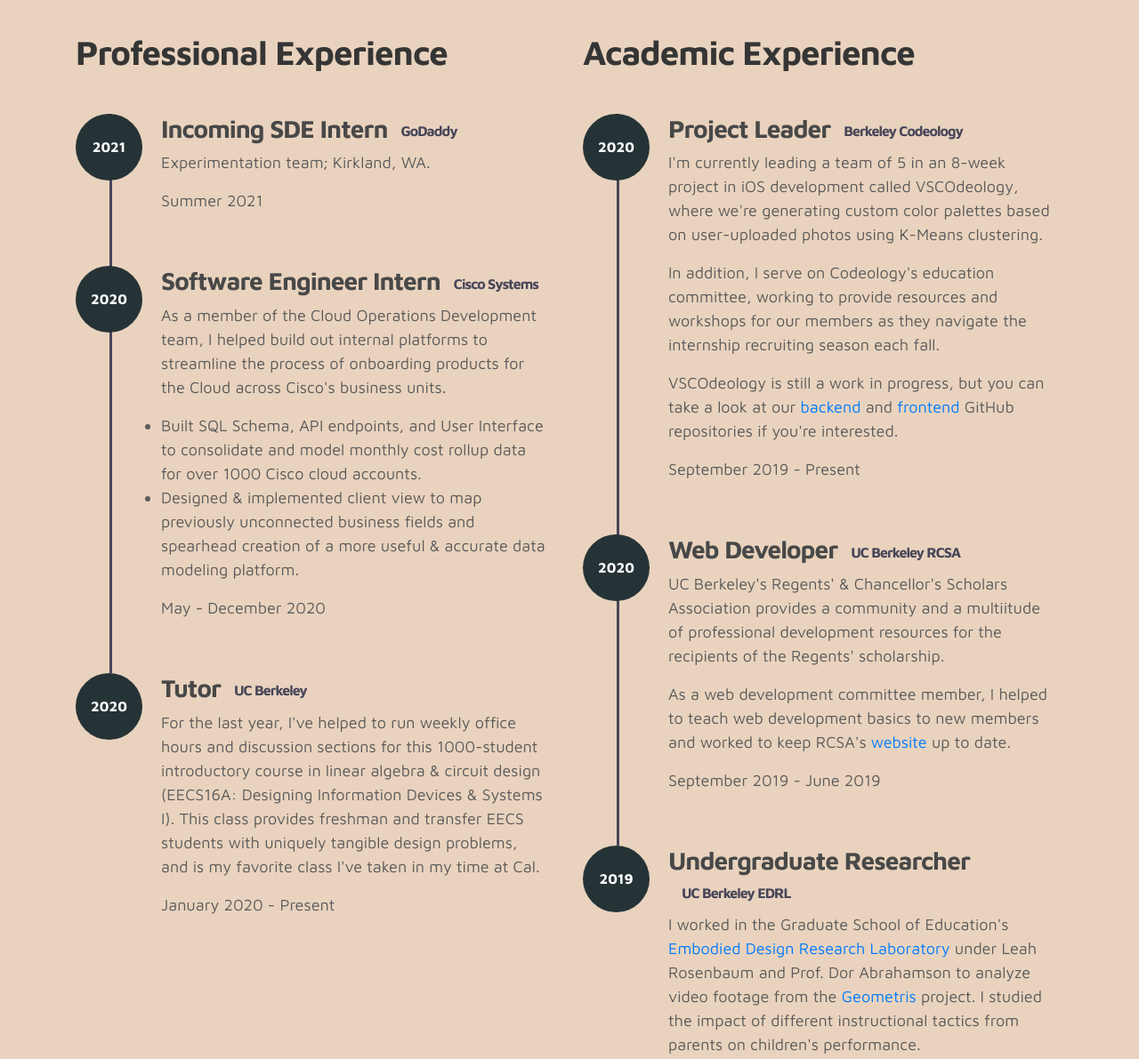
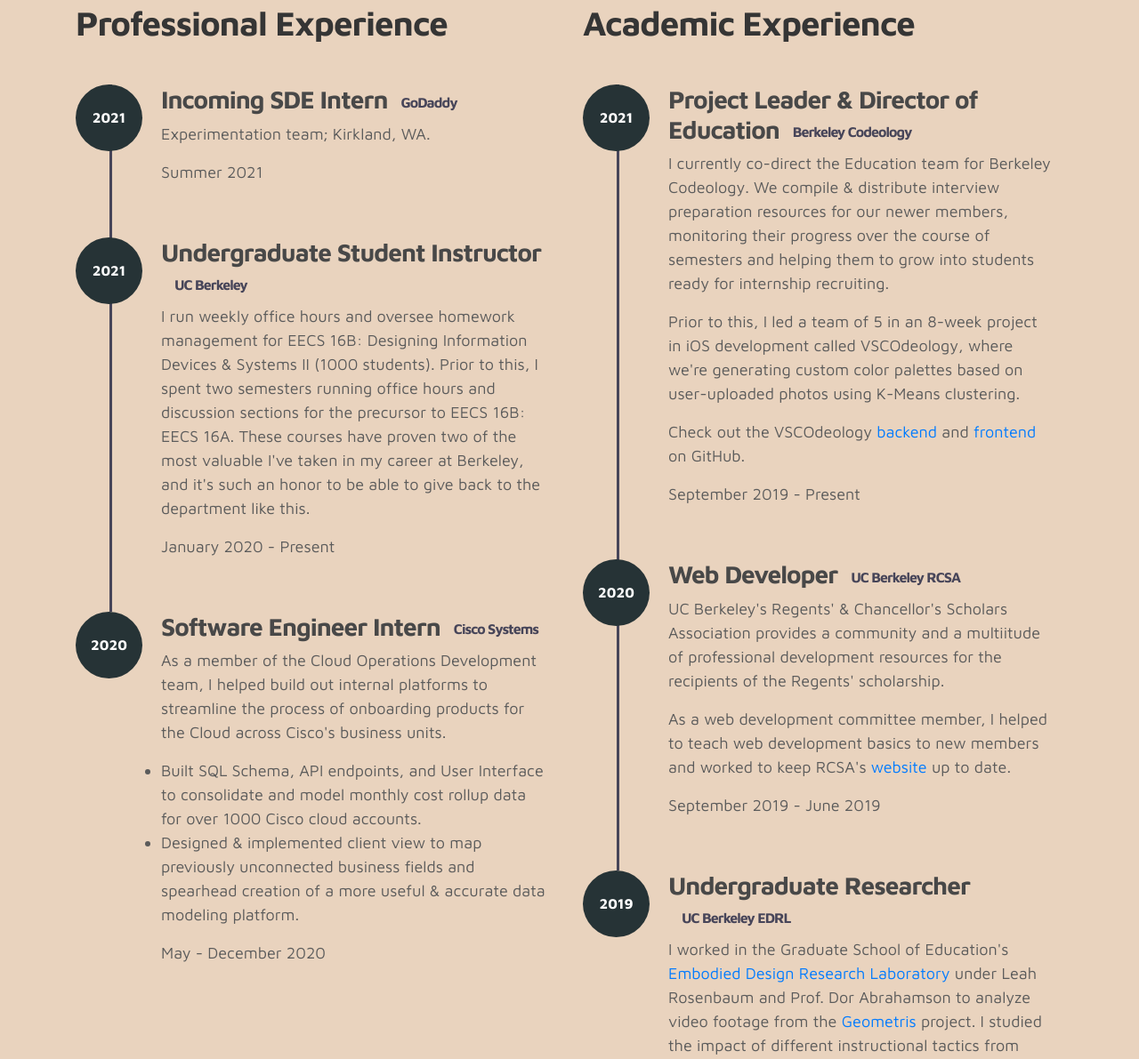
Before and after one commit to aliciamatsumoto/aliciamatsumoto.github.io, a plain HTML site: page index.html in a window 1280 px wide. Shown: the part 671-1862 px from the top of the page at 89% size. Drawn offline with Linux system fonts and the light colour scheme.

Commit message:
update to include ugsi/cody edu

```diff
--- a/index.html
+++ b/index.html
@@ -70,14 +70,13 @@
                         </h1>
 
                         <p><strong>I'm Alicia,</strong> a UC Berkeley sophomore studying Electrical Engineering
-                          & Computer Science (EECS). I'm an aspiring software engineer with a demonstrated background in full stack development
-                          looking to spend the next few years of my education branching into new disciplines & learning everything I can.
-                          I'm 80% coffee, 20% ex-theatre-kid, and the biggest cat lover you'll ever meet.
+                          & Computer Science (EECS). I'm passionate about teaching & tech, and if you skim my
+                          resume you'll find that I do quite a bit of both. Lover of code (sometimes), cats and coffee (always).
                           <br>
                         </p>
 
                         <div class="custom-btn-group mt-4">
-                          <a href="https://drive.google.com/file/d/1ZCIpTdcFF3X-gPqtP7KCVdn2-M2K7nBi/view?usp=sharing"
+                          <a href="https://drive.google.com/file/d/1v-evm8TSoAk5hHTBseA6O0_oj2l3PQKv/view?usp=sharing"
                           class="btn mr-lg-2 custom-btn" target="_blank"><i class='uil uil-file-alt'></i> Download Resume</a>
                         </div>
                     </div>
@@ -115,6 +114,20 @@
                         </div>
                     </div>
 
+                    <div class="timeline-wrapper">
+                      <div class="timeline-yr">
+                          <span>2021</span>
+                      </div>
+                      <div class="timeline-info">
+                          <h3><span>Undergraduate Student Instructor</span><small>UC Berkeley</small></h3>
+                          <p>I run weekly office hours and oversee homework management for EECS 16B: Designing Information Devices
+                            & Systems II (1000 students). Prior to this, I spent two semesters running office hours and discussion sections
+                            for the precursor to EECS 16B: EECS 16A. These courses have proven two of the most valuable I've taken in my
+                            career at Berkeley, and it's such an honor to be able to give back to the department like this.
+                          </p>
+                          <p>January 2020 - Present</p>
+                      </div>
+                  </div>
 
                     <div class="timeline-wrapper">
                           <div class="timeline-yr">
@@ -139,19 +152,6 @@
                           </div>
                     </div>
 
-                        <div class="timeline-wrapper">
-                            <div class="timeline-yr">
-                                <span>2020</span>
-                            </div>
-                            <div class="timeline-info">
-                                <h3><span>Tutor</span><small>UC Berkeley</small></h3>
-                                <p>For the last year, I've helped to run weekly office hours and discussion sections for this 1000-student introductory
-                                  course in linear algebra & circuit design (EECS16A: Designing Information Devices & Systems I). This class provides
-                                  freshman and transfer EECS students with uniquely tangible design problems, and is my favorite class I've taken in my time at Cal.</p>
-                                <p>January 2020 - Present</p>
-                            </div>
-                        </div>
-
                     </div>
                 </div>
 
@@ -161,22 +161,23 @@
                     <div class="timeline">
                         <div class="timeline-wrapper">
                              <div class="timeline-yr">
-                                  <span>2020</span>
+                                  <span>2021</span>
                              </div>
                              <div class="timeline-info">
-                                  <h3><span>Project Leader</span><small>Berkeley Codeology</small></h3>
+                                  <h3><span>Project Leader & Director of Education</span><small>Berkeley Codeology</small></h3>
                                   <p>
-                                    I'm currently leading a team of 5 in an 8-week project in iOS development called
+                                    I currently co-direct the Education team for Berkeley Codeology. We compile & distribute interview
+                                    preparation resources for our newer members, monitoring their progress over the course of semesters
+                                    and helping them to grow into students ready for internship recruiting.
+                                  </p>
+                                  <p>
+                                    Prior to this, I led a team of 5 in an 8-week project in iOS development called
                                     VSCOdeology, where we're generating custom color palettes based on user-uploaded photos
                                     using K-Means clustering.
                                   </p>
                                   <p>
-                                    In addition, I serve on Codeology's education committee, working to provide resources
-                                    and workshops for our members as they navigate the internship recruiting season each fall.
-                                  </p>
-                                  <p>
-                                    VSCOdeology is still a work in progress, but you can take a look at our <a href='https://github.com/Codeology/swift-squad' target="blank">backend</a>
-                                    and <a href='https://github.com/Codeology/swift-squad-frontend' target="blank">frontend</a> GitHub repositories if you're interested.
+                                    Check out the VSCOdeology <a href='https://github.com/Codeology/swift-squad' target="blank">backend</a>
+                                    and <a href='https://github.com/Codeology/swift-squad-frontend' target="blank">frontend</a> on GitHub.
                                   </p>
                                   <p>September 2019 - Present</p>
                              </div>
```
Lines whose indentation alone changed are shown as unchanged.
